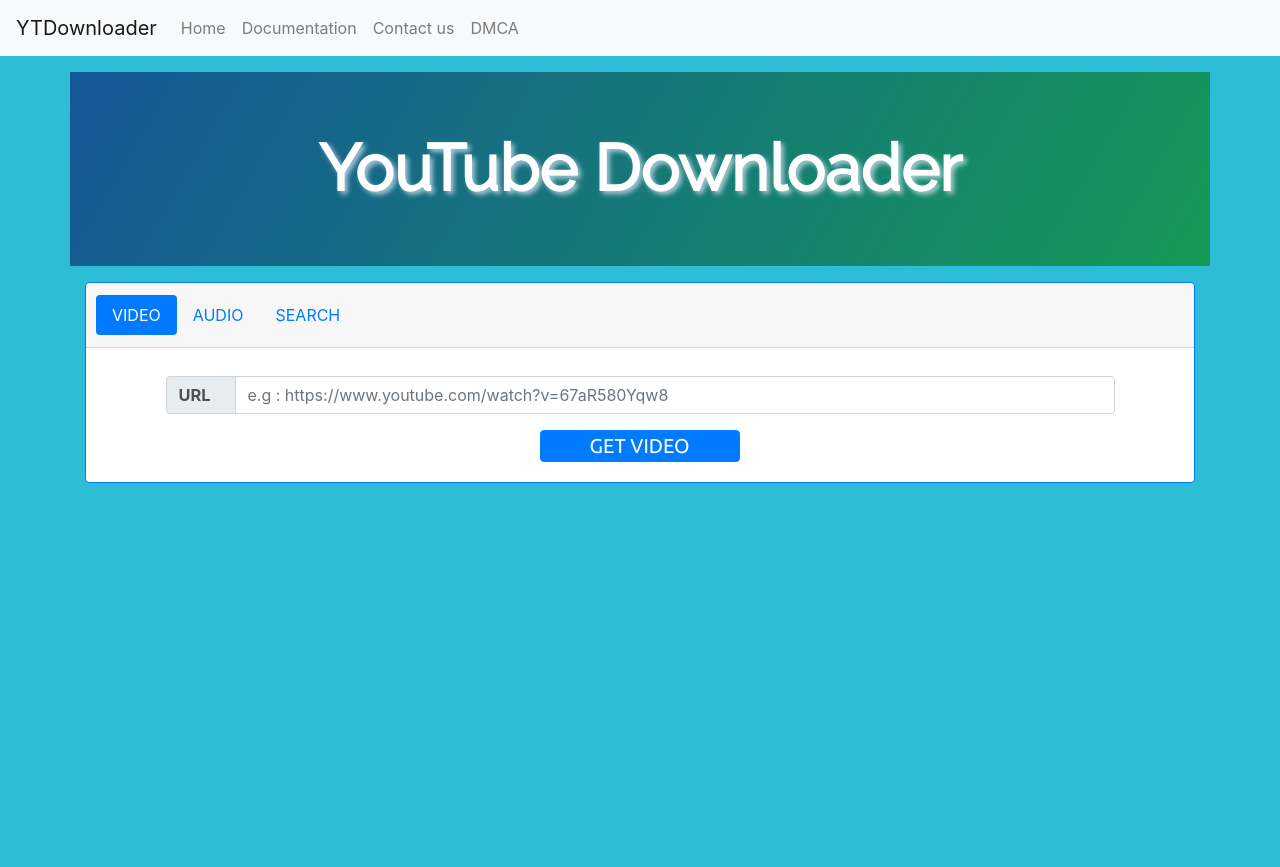
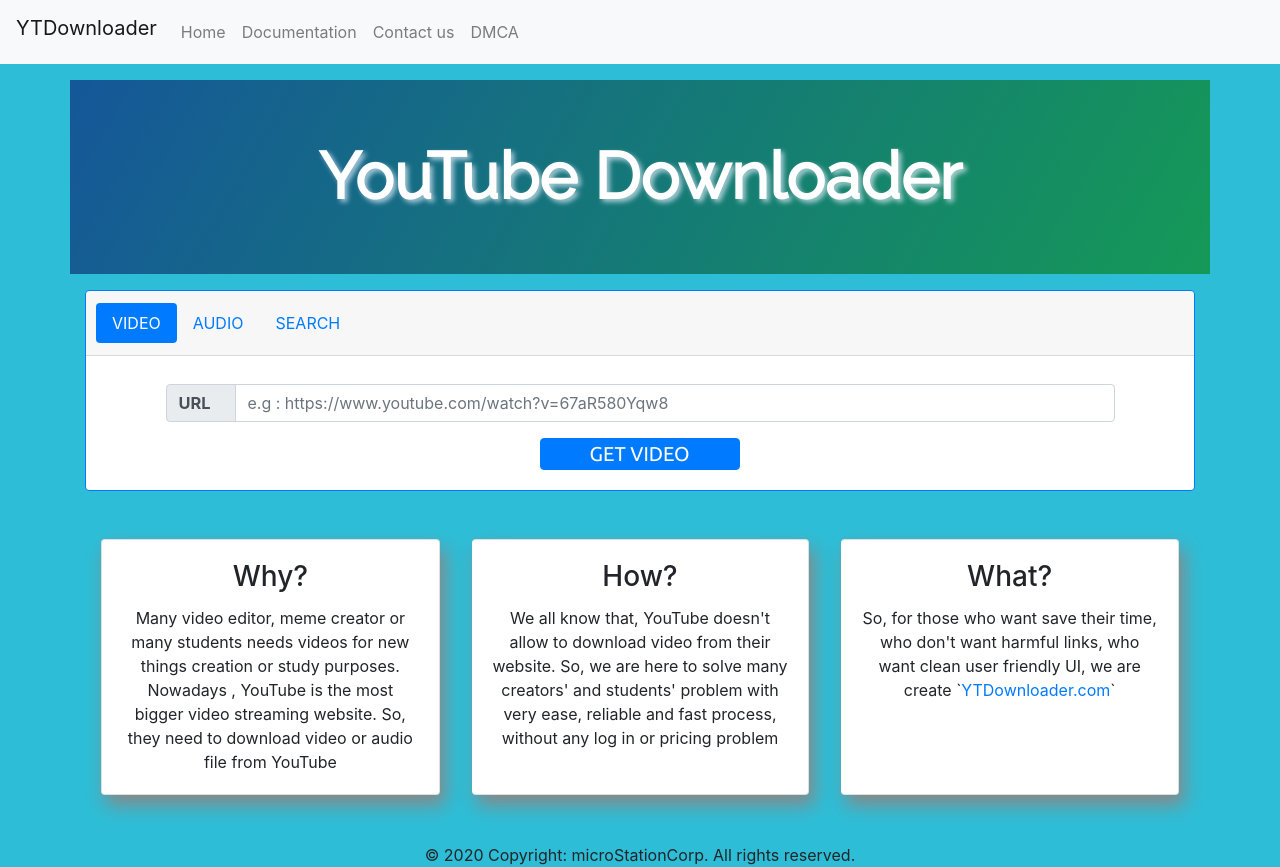
Before and after one commit to microStationCorp/ytdwlpage, a Django app: page / in a window 1280 px wide. Before the commit the page ends 483 px from the top, so only its background shows below. Run offline with Django 3.2, Linux system fonts and the light colour scheme; some libraries are stand-ins or nearby versions.

Commit message:
redesign

```diff
--- a/static/css/style.css
+++ b/static/css/style.css
@@ -74,3 +74,8 @@ hr {
 	width: 5%;
 	margin: auto;
 }
+
+
+.myCard{
+	border-radius: 4px;
+}
--- a/templates/index.html
+++ b/templates/index.html
@@ -25,7 +25,7 @@
 			aria-controls="navbarTogglerDemo03" aria-expanded="false" aria-label="Toggle navigation">
 			<span class="navbar-toggler-icon"></span>
 		</button>
-		<a class="navbar-brand" href="#">YTDownloader</a>
+		<label class="navbar-brand">YTDownloader</label>
 
 		<div class="collapse navbar-collapse" id="navbarTogglerDemo03">
 			<ul class="navbar-nav mr-auto mt-2 mt-lg-0">
@@ -182,6 +182,41 @@
 
 	{% endblock %}
 
+
+	<div class="container text-center">
+		<div class="card-group">
+			<div class="card mx-3 boxShadow rounded">
+				<div class="card-body">
+					<h3 class="card-title">Why?</h3>
+					<p class="card-text">Many video editor, meme creator or many students needs videos for new
+						things creation or study purposes. Nowadays , YouTube is the most bigger video streaming
+						website. So, they need to download video or audio file from YouTube</p>
+				</div>
+			</div>
+			<div class="card mx-3 boxShadow rounded">
+				<div class="card-body">
+					<h3 class="card-title">How?</h3>
+					<p class="card-text">We all know that, YouTube doesn't allow to download video from their
+						website. So, we are here to solve many creators' and students' problem with very ease,
+						reliable and fast process, without any log in or pricing problem</p>
+				</div>
+			</div>
+			<div class="card mx-3 boxShadow rounded">
+				<div class="card-body">
+					<h3 class="card-title">What?</h3>
+					<p class="card-text">So, for those who want save their time, who don't want harmful links, who
+						want clean user friendly UI, we are create `<a href="/">YTDownloader.com</a>`</p>
+				</div>
+			</div>
+		</div>
+	</div>
+
+
+	<footer class="footer mt-5">
+		<div class="text-center">© 2020 Copyright: microStationCorp. All rights reserved.
+		</div>
+	</footer>
+
 	<script src="https://code.jquery.com/jquery-3.4.1.slim.min.js"
 		integrity="sha384-J6qa4849blE2+poT4WnyKhv5vZF5SrPo0iEjwBvKU7imGFAV0wwj1yYfoRSJoZ+n"
 		crossorigin="anonymous"></script>
@@ -192,6 +227,7 @@
 		integrity="sha384-wfSDF2E50Y2D1uUdj0O3uMBJnjuUD4Ih7YwaYd1iqfktj0Uod8GCExl3Og8ifwB6"
 		crossorigin="anonymous"></script>
 	<script type="text/javascript" src="{% static 'js/code.js' %}"></script>
+	<script src="https://kit.fontawesome.com/55decd08f0.js" crossorigin="anonymous"></script>
 
 </body>
 
```
